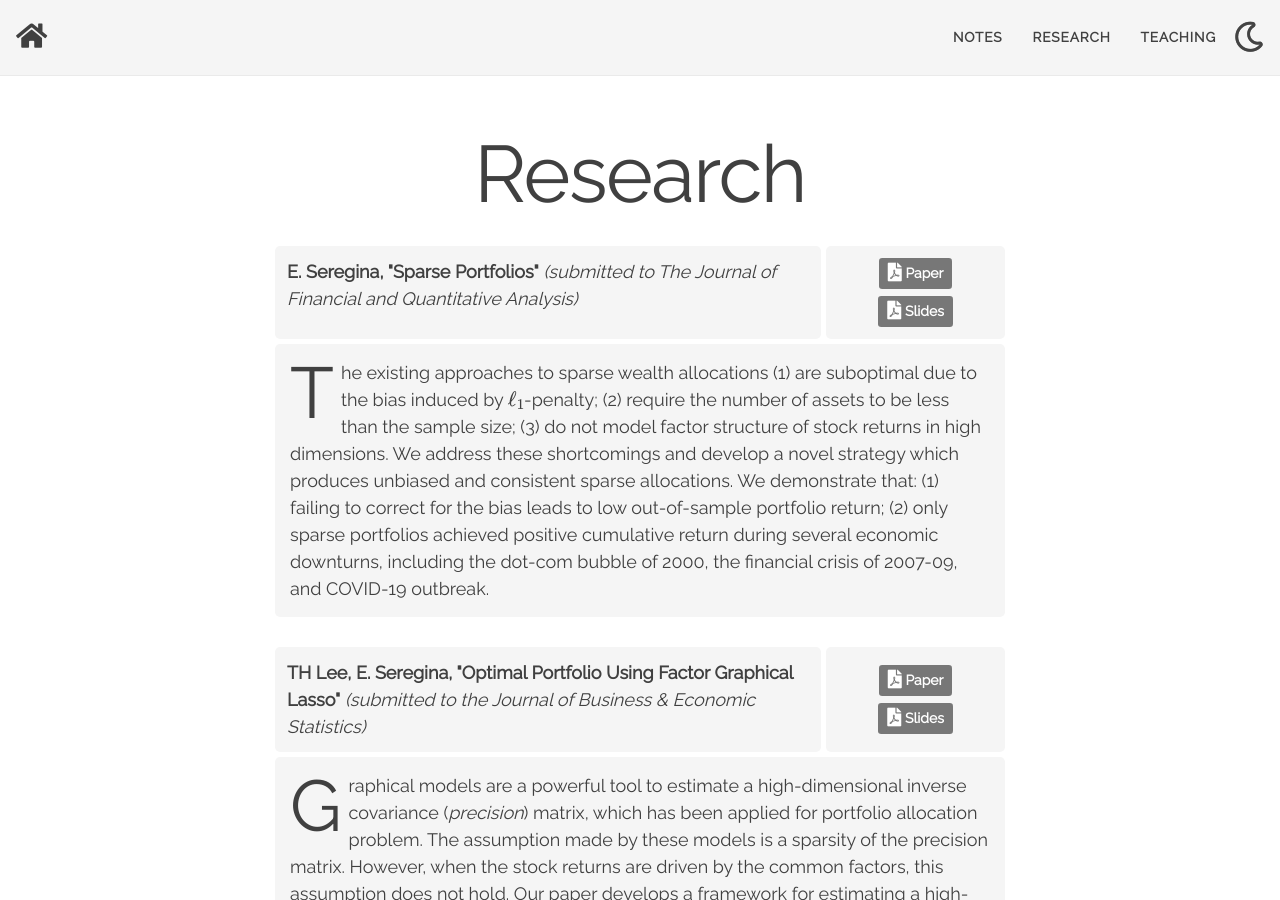
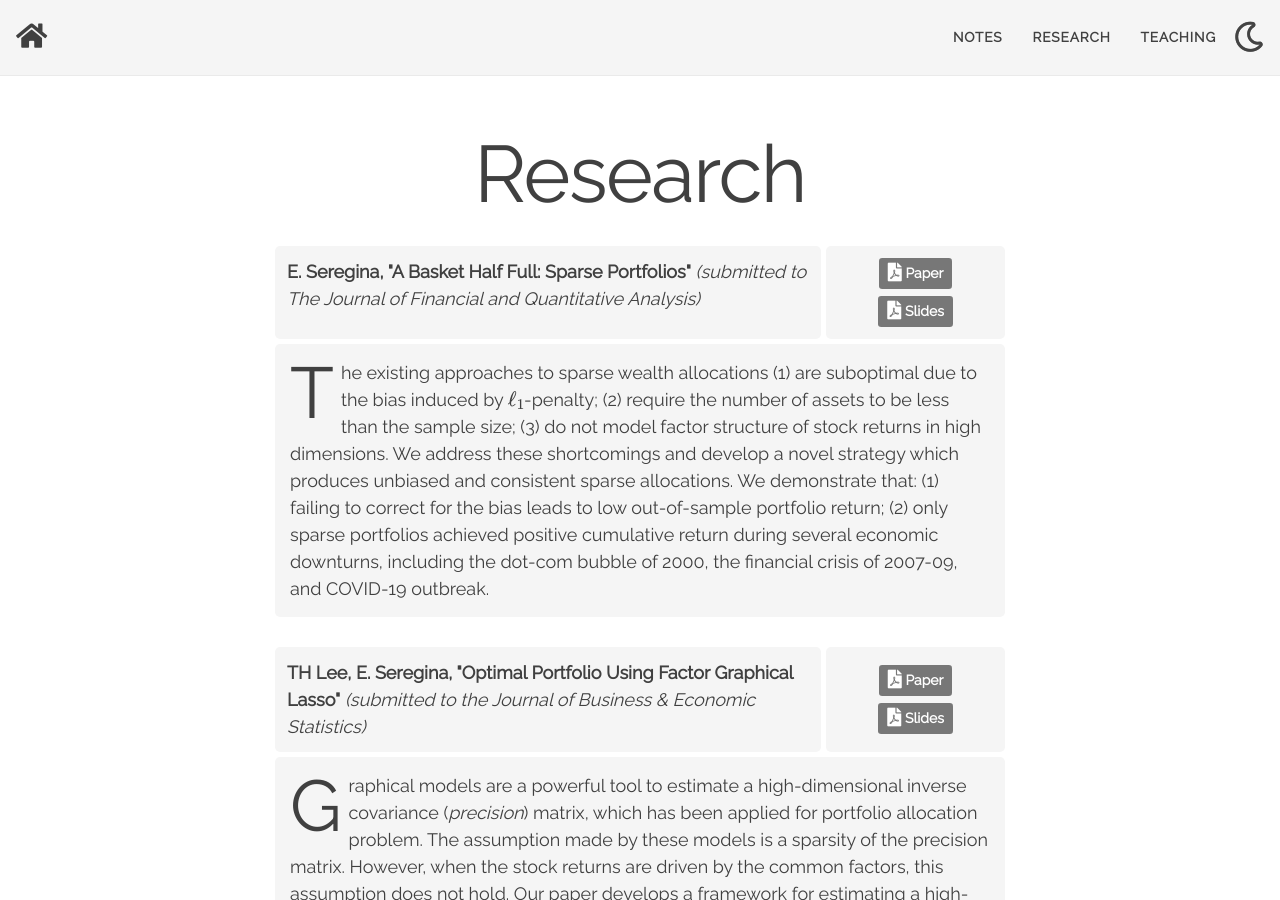
Before and after one commit to ekat92/ekat92.github.io, a Jekyll site: the page built from Working.md, in a window 1280 px wide and 900 px high. Built offline with Jekyll 4.4.1, drawn with Linux system fonts in a browser that asks for light colours; nearby versions of some CDN libraries; formulas are drawn with MathJax 3.

Commit message:
title of JMP

```diff
--- a/Working.md
+++ b/Working.md
@@ -49,7 +49,7 @@ grid-row: 1/2;
 
 <div class="wrapper">
   <div class="item1">
-    <b>E. Seregina, "Sparse Portfolios"</b> <i>(submitted to The Journal of Financial and Quantitative Analysis)</i>
+    <b>E. Seregina, "A Basket Half Full: Sparse Portfolios"</b> <i>(submitted to The Journal of Financial and Quantitative Analysis)</i>
   </div>
   <div class="item2">
     <p class="dropcap">T</p>he existing approaches to sparse wealth allocations (1) are suboptimal due to the bias induced by $\ell_1$-penalty; (2) require the number of assets to be less than the sample size; (3) do not model factor structure of stock returns in high dimensions. We address these shortcomings and develop a novel strategy which produces unbiased and consistent sparse allocations. We demonstrate that: (1) failing to correct for the bias leads to low out-of-sample portfolio return;  (2) only sparse portfolios achieved positive cumulative return during several economic downturns, including the dot-com bubble of 2000, the financial crisis of 2007-09, and COVID-19 outbreak.
```
